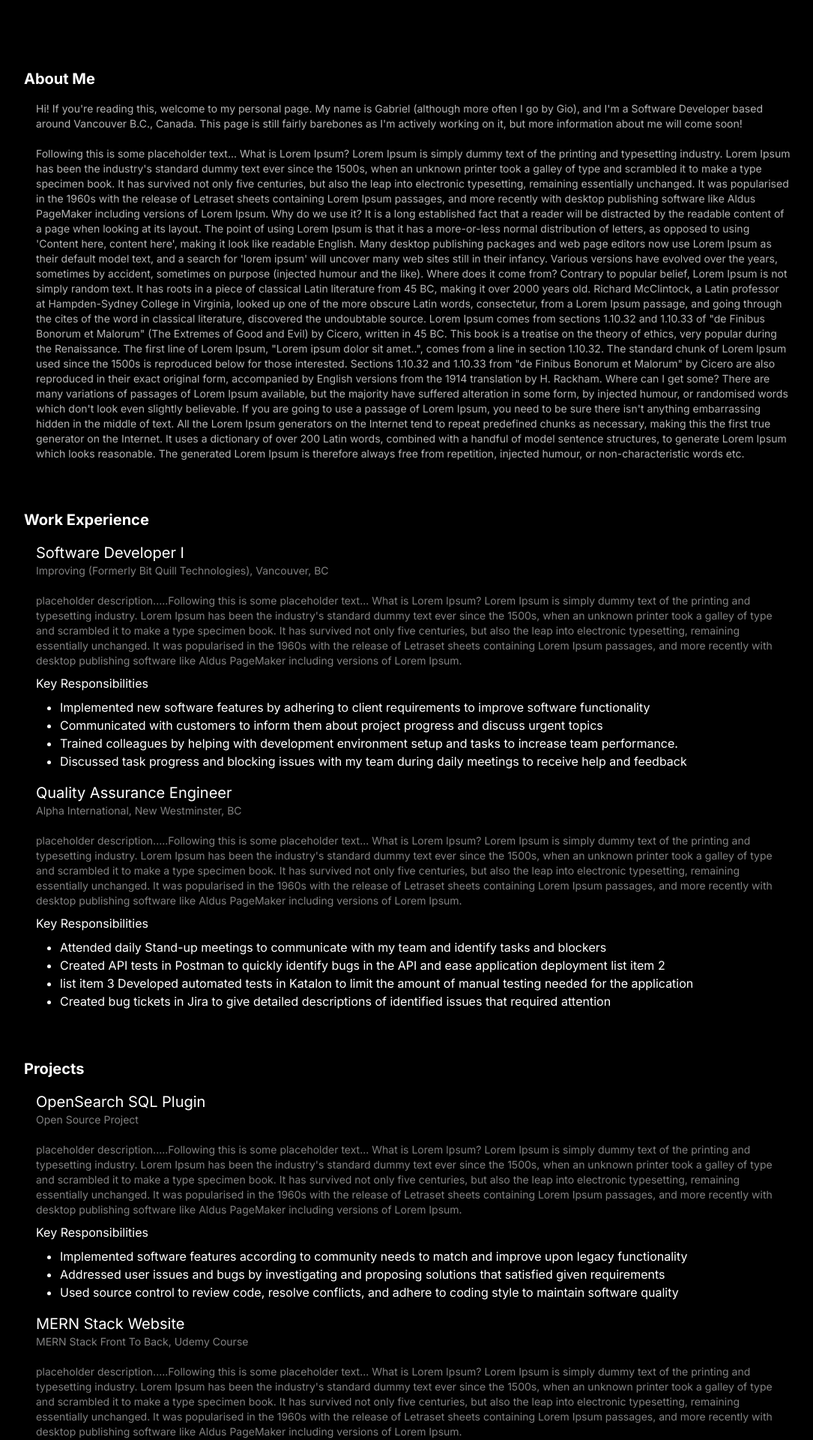
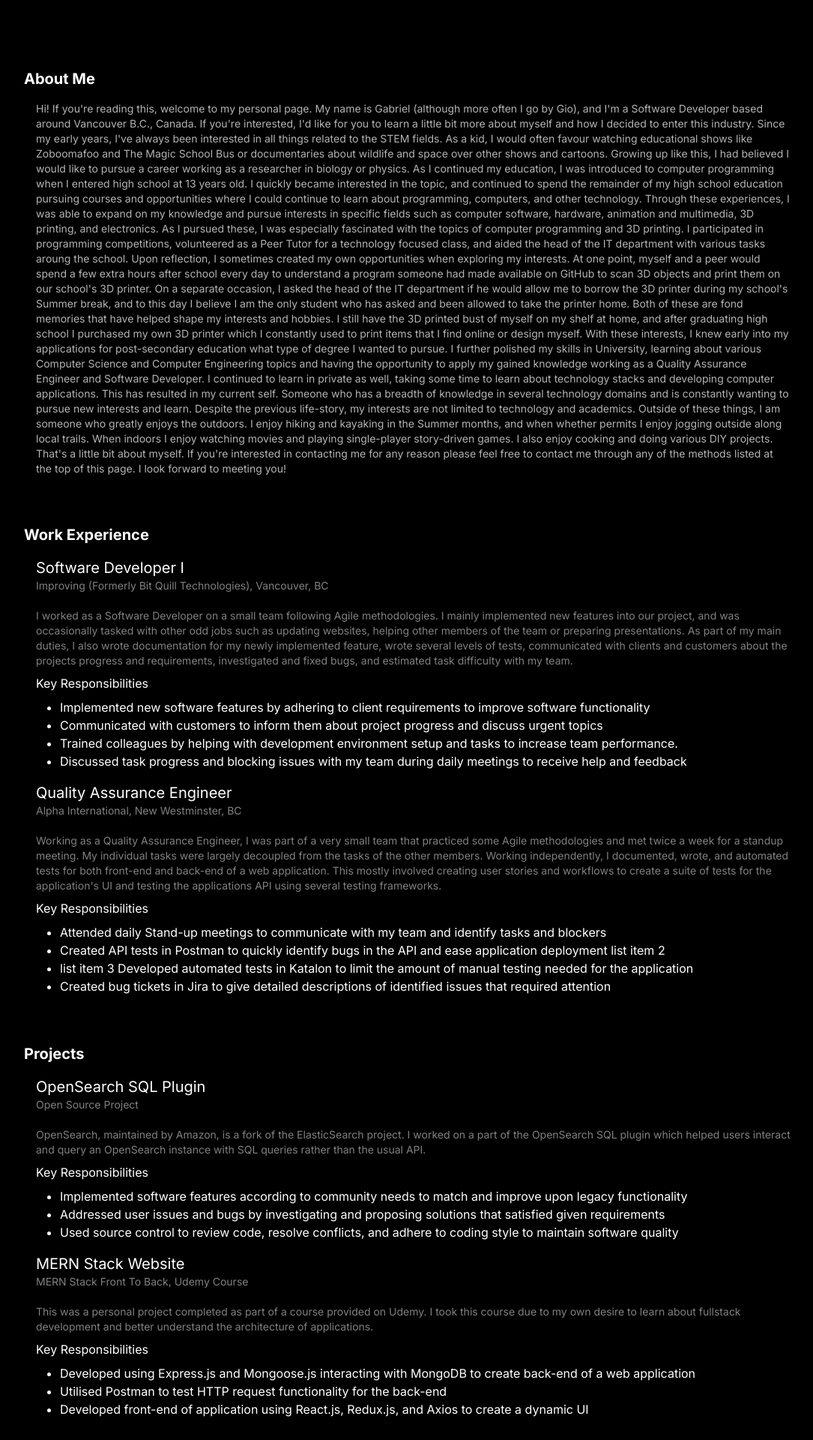
Before and after one commit to GabeFernandez310/GabeFernandez310.github.io, a Next.js app: page / in a window 1280 px wide. Shown: the part 960-2880 px from the top of the page at 75% size, without its empty margins (96-1181 px from the left). Built offline with nearby package versions, Linux system fonts and the light colour scheme.

Commit message:
Added Full Descriptions
Signed-off-by: Gabriel Fernandez <gafernan@sfu.ca>

```diff
--- a/app/page.tsx
+++ b/app/page.tsx
@@ -83,28 +83,23 @@ export default function Home() {
 
         <div className="ml-4 mt-4">
           <p className="m-0 text-sm opacity-70">
-            Hi! If you&apos;re reading this, welcome to my personal page. My name is Gabriel (although more often I go by Gio), and I&apos;m a Software Developer based around Vancouver B.C., Canada.
-            This page is still fairly barebones as I&apos;m actively working on it, but more information about me will come soon!
+          Hi! If you&apos;re reading this, welcome to my personal page. My name is Gabriel (although more often I go by Gio), and I&apos;m a Software Developer based around Vancouver B.C., Canada.
+If you&apos;re interested, I&apos;d like for you to learn a little bit more about myself and how I decided to enter this industry.
+Since my early years, I&apos;ve always been interested in all things related to the STEM fields. As a kid, I would often favour watching educational shows like Zoboomafoo and The Magic School Bus or documentaries about wildlife and space over other shows and cartoons.
+Growing up like this, I had believed I would like to pursue a career working as a researcher in biology or physics. As I continued my education, I was introduced to computer programming when I entered high school at 13 years old.
+I quickly became interested in the topic, and continued to spend the remainder of my high school education pursuing courses and opportunities where I could continue to learn about programming, computers, and other technology.
+Through these experiences, I was able to expand on my knowledge and pursue interests in specific fields such as computer software, hardware, animation and multimedia, 3D printing, and electronics.
+As I pursued these, I was especially fascinated with the topics of computer programming and 3D printing. I participated in programming competitions, volunteered as a Peer Tutor for a technology focused class,
+and aided the head of the IT department with various tasks aroung the school. Upon reflection, I sometimes created my own opportunities when exploring my interests.
+At one point, myself and a peer would spend a few extra hours after school every day to understand a program someone had made available on GitHub to scan 3D objects and print them on our school&apos;s 3D printer.
+On a separate occasion, I asked the head of the IT department if he would allow me to borrow the 3D printer during my school&apos;s Summer break, and to this day I believe I am the only student who has asked and been allowed to take the printer home.
+Both of these are fond memories that have helped shape my interests and hobbies. I still have the 3D printed bust of myself on my shelf at home, and after graduating high school I purchased my own 3D printer which I constantly used to print items that I find online or design myself.
+With these interests, I knew early into my applications for post-secondary education what type of degree I wanted to pursue.
+I further polished my skills in University, learning about various Computer Science and Computer Engineering topics and having the opportunity to apply my gained knowledge working as a Quality Assurance Engineer and Software Developer.
+I continued to learn in private as well, taking some time to learn about technology stacks and developing computer applications. This has resulted in my current self. Someone who has a breadth of knowledge in several technology domains and is constantly wanting to pursue new interests and learn.
 
-            <br></br>
-            <br></br>
-
-            Following this is some placeholder text... What is Lorem Ipsum?
-            Lorem Ipsum is simply dummy text of the printing and typesetting industry. Lorem Ipsum has been the industry&apos;s standard dummy text ever since the 1500s, when an unknown printer took a galley of type and scrambled it to make a type specimen book. It has survived not only five centuries, but also the leap into electronic typesetting, remaining essentially unchanged. It was popularised in the 1960s with the release of Letraset sheets containing Lorem Ipsum passages, and more recently with desktop publishing software like Aldus PageMaker including versions of Lorem Ipsum.
-
-            Why do we use it?
-            It is a long established fact that a reader will be distracted by the readable content of a page when looking at its layout. The point of using Lorem Ipsum is that it has a more-or-less normal distribution of letters, as opposed to using &apos;Content here, content here&apos;, making it look like readable English. Many desktop publishing packages and web page editors now use Lorem Ipsum as their default model text, and a search for &apos;lorem ipsum&apos; will uncover many web sites still in their infancy. Various versions have evolved over the years, sometimes by accident, sometimes on purpose (injected humour and the like).
-
-
-            Where does it come from?
-            Contrary to popular belief, Lorem Ipsum is not simply random text. It has roots in a piece of classical Latin literature from 45 BC, making it over 2000 years old. Richard McClintock, a Latin professor at Hampden-Sydney College in Virginia, looked up one of the more obscure Latin words, consectetur, from a Lorem Ipsum passage, and going through the cites of the word in classical literature, discovered the undoubtable source. Lorem Ipsum comes from sections 1.10.32 and 1.10.33 of &quot;de Finibus Bonorum et Malorum&quot; (The Extremes of Good and Evil) by Cicero, written in 45 BC. This book is a treatise on the theory of ethics, very popular during the Renaissance. The first line of Lorem Ipsum, &quot;Lorem ipsum dolor sit amet..&quot;, comes from a line in section 1.10.32.
-
-            The standard chunk of Lorem Ipsum used since the 1500s is reproduced below for those interested. Sections 1.10.32 and 1.10.33 from &quot;de Finibus Bonorum et Malorum&quot; by Cicero are also reproduced in their exact original form, accompanied by English versions from the 1914 translation by H. Rackham.
-
-            Where can I get some?
-            There are many variations of passages of Lorem Ipsum available, but the majority have suffered alteration in some form, by injected humour, or randomised words which don&apos;t look even slightly believable. If you are going to use a passage of Lorem Ipsum, you need to be sure there isn&apos;t anything embarrassing hidden in the middle of text. All the Lorem Ipsum generators on the Internet tend to repeat predefined chunks as necessary, making this the first true generator on the Internet. It uses a dictionary of over 200 Latin words, combined with a handful of model sentence structures, to generate Lorem Ipsum which looks reasonable. The generated Lorem Ipsum is therefore always free from repetition, injected humour, or non-characteristic words etc.
-
-
+Despite the previous life-story, my interests are not limited to technology and academics. Outside of these things, I am someone who greatly enjoys the outdoors. I enjoy hiking and kayaking in the Summer months, and when whether permits I enjoy jogging outside along local trails.
+When indoors I enjoy watching movies and playing single-player story-driven games. I also enjoy cooking and doing various DIY projects. That&apos;s a little bit about myself. If you&apos;re interested in contacting me for any reason please feel free to contact me through any of the methods listed at the top of this page. I look forward to meeting you!
           </p>
         </div>
       </section>
@@ -123,8 +118,8 @@ export default function Home() {
             <br></br>
             <br></br>
 
-            placeholder description.....Following this is some placeholder text... What is Lorem Ipsum?
-            Lorem Ipsum is simply dummy text of the printing and typesetting industry. Lorem Ipsum has been the industry&apos;s standard dummy text ever since the 1500s, when an unknown printer took a galley of type and scrambled it to make a type specimen book. It has survived not only five centuries, but also the leap into electronic typesetting, remaining essentially unchanged. It was popularised in the 1960s with the release of Letraset sheets containing Lorem Ipsum passages, and more recently with desktop publishing software like Aldus PageMaker including versions of Lorem Ipsum.
+            I worked as a Software Developer on a small team following Agile methodologies. I mainly implemented new features into our project, and was occasionally tasked with other odd jobs such as updating websites, helping other members of the team or preparing presentations.
+            As part of my main duties, I also wrote documentation for my newly implemented feature, wrote several levels of tests, communicated with clients and customers about the projects progress and requirements, investigated and fixed bugs, and estimated task difficulty with my team.
 
           </p>
           <h3 className="mt-2">Key Responsibilities</h3>
@@ -155,9 +150,8 @@ export default function Home() {
             <br></br>
             <br></br>
 
-            placeholder description.....Following this is some placeholder text... What is Lorem Ipsum?
-            Lorem Ipsum is simply dummy text of the printing and typesetting industry. Lorem Ipsum has been the industry&apos;s standard dummy text ever since the 1500s, when an unknown printer took a galley of type and scrambled it to make a type specimen book. It has survived not only five centuries, but also the leap into electronic typesetting, remaining essentially unchanged. It was popularised in the 1960s with the release of Letraset sheets containing Lorem Ipsum passages, and more recently with desktop publishing software like Aldus PageMaker including versions of Lorem Ipsum.
-
+            Working as a Quality Assurance Engineer, I was part of a very small team that practiced some Agile methodologies and met twice a week for a standup meeting. My individual tasks were largely decoupled from the tasks of the other members.
+            Working independently, I documented, wrote, and automated tests for both front-end and back-end of a web application. This mostly involved creating user stories and workflows to create a suite of tests for the application&apos;s UI and testing the applications API using several testing frameworks.
 
           </p>
           <h3 className="mt-2">Key Responsibilities</h3>
@@ -198,8 +192,7 @@ export default function Home() {
             <br></br>
             <br></br>
 
-            placeholder description.....Following this is some placeholder text... What is Lorem Ipsum?
-            Lorem Ipsum is simply dummy text of the printing and typesetting industry. Lorem Ipsum has been the industry&apos;s standard dummy text ever since the 1500s, when an unknown printer took a galley of type and scrambled it to make a type specimen book. It has survived not only five centuries, but also the leap into electronic typesetting, remaining essentially unchanged. It was popularised in the 1960s with the release of Letraset sheets containing Lorem Ipsum passages, and more recently with desktop publishing software like Aldus PageMaker including versions of Lorem Ipsum.
+            OpenSearch, maintained by Amazon, is a fork of the ElasticSearch project. I worked on a part of the OpenSearch SQL plugin which helped users interact and query an OpenSearch instance with SQL queries rather than the usual API.
 
           </p>
 
@@ -229,8 +222,8 @@ export default function Home() {
             <br></br>
             <br></br>
 
-            placeholder description.....Following this is some placeholder text... What is Lorem Ipsum?
-            Lorem Ipsum is simply dummy text of the printing and typesetting industry. Lorem Ipsum has been the industry&apos;s standard dummy text ever since the 1500s, when an unknown printer took a galley of type and scrambled it to make a type specimen book. It has survived not only five centuries, but also the leap into electronic typesetting, remaining essentially unchanged. It was popularised in the 1960s with the release of Letraset sheets containing Lorem Ipsum passages, and more recently with desktop publishing software like Aldus PageMaker including versions of Lorem Ipsum.
+            This was a personal project completed as part of a course provided on Udemy. I took this course due to my own desire to learn about fullstack development and better understand the architecture of applications.
+
           </p>
 
           <h3 className="mt-2">Key Responsibilities</h3>
```
